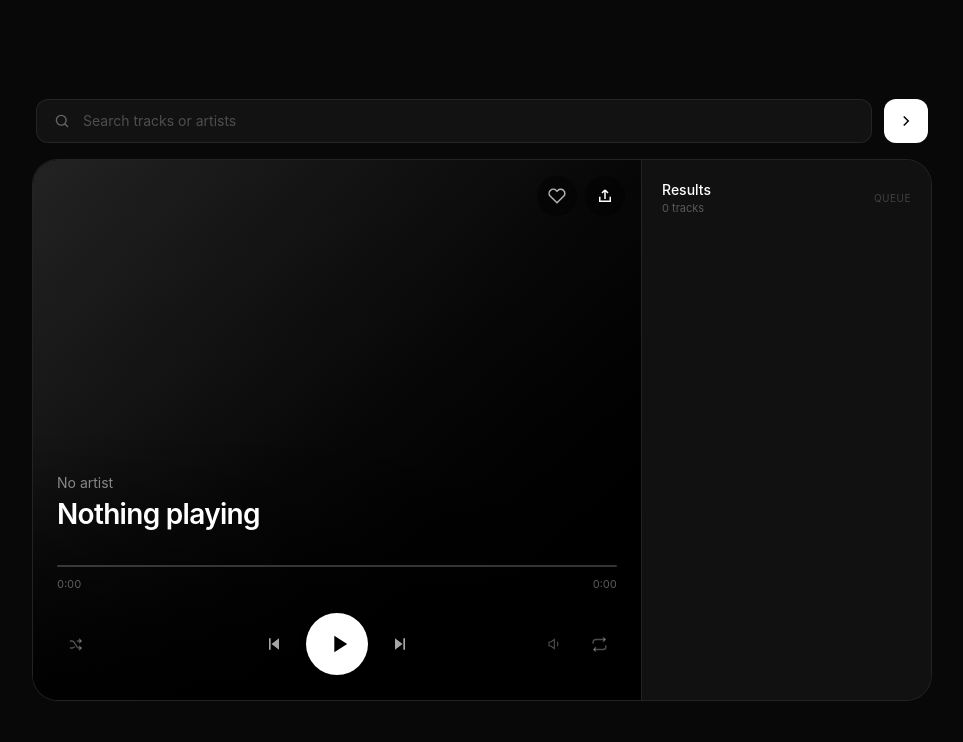
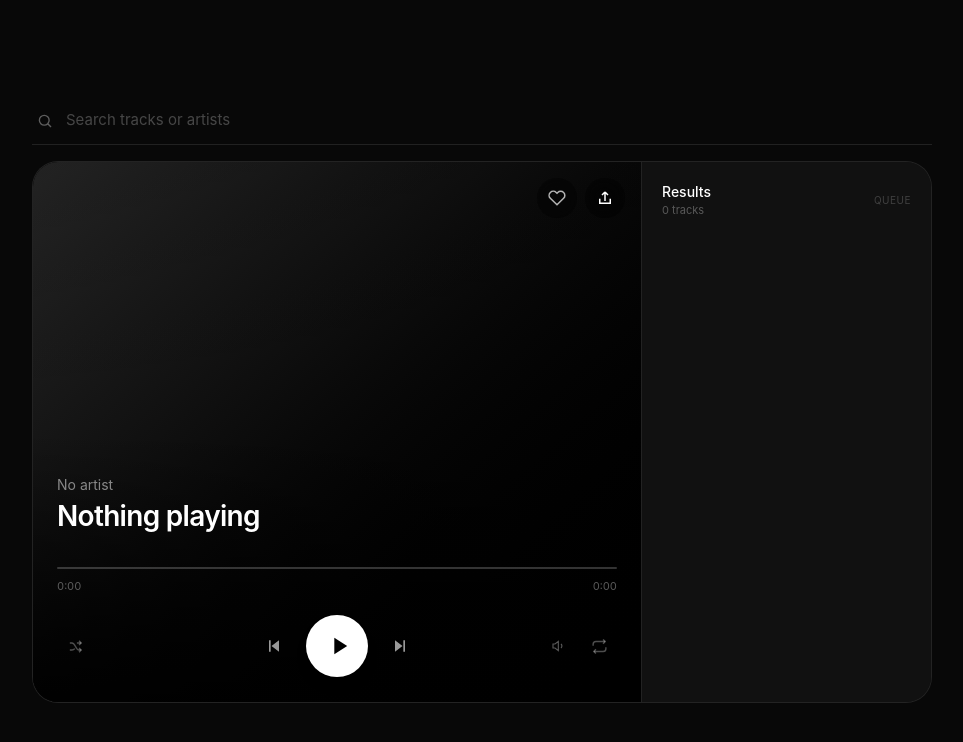
Before and after one commit to im-pira/micro-ui, a React (Vite) app: page /experiments/music-player in a window 1280 px wide. Shown: the top 742 px of the page, without its empty margins (158-1121 px from the left). Built offline with nearby package versions, Linux system fonts and the light colour scheme.

Commit message:
search input fix and player controls changes

```diff
--- a/src/experiments/music-player/MusicPlayer.tsx
+++ b/src/experiments/music-player/MusicPlayer.tsx
@@ -121,8 +121,8 @@ export default function MusicPlayer() {
             <div className="w-full max-w-[900px]">
 
                 {/* Search */}
-                <form onSubmit={searchSongs} className="mb-4 flex items-center gap-3 px-1">
-                    <div className="flex h-11 flex-1 items-center gap-3 rounded-xl border border-white/[0.08] bg-white/[0.045] px-4 transition-all duration-300 ease-out focus-within:border-white/15 focus-within:bg-white/[0.065]">
+                <form onSubmit={searchSongs} className="mb-4 flex items-center gap-2">
+                    <div className="flex h-12 flex-1 items-center gap-3 border-b border-white/10 px-1 transition-colors duration-300 focus-within:border-white/30">
                         <svg viewBox="0 0 24 24" className="size-[18px] shrink-0 fill-none stroke-white/35 stroke-[1.8]">
                             <circle cx="11" cy="11" r="6.5" />
                             <path d="m16 16 4 4" />
@@ -132,18 +132,11 @@ export default function MusicPlayer() {
                             value={query}
                             onChange={(e) => setQuery(e.target.value)}
                             placeholder="Search tracks or artists"
-                            className="min-w-0 flex-1 bg-transparent text-sm text-white outline-none placeholder:text-white/25"
+                            className="min-w-0 flex-1 bg-transparent text-[15px] text-white outline-none placeholder:text-white/25"
                         />
                     </div>
 
-                    <button
-                        type="submit"
-                        className="grid size-11 shrink-0 place-items-center rounded-xl bg-white text-black transition-all duration-300 ease-out hover:scale-[1.03] hover:bg-zinc-100 active:scale-95"
-                    >
-                        <svg viewBox="0 0 24 24" className="size-[18px] fill-none stroke-current stroke-2">
-                            <path d="m9 6 6 6-6 6" />
-                        </svg>
-                    </button>
+
                 </form>
 
                 {/* Console */}
@@ -155,7 +148,7 @@ export default function MusicPlayer() {
                             <img
                                 src={artwork}
                                 alt={currentSong?.trackName ?? ""}
-                                className="absolute inset-0 size-full object-cover transition-opacity duration-500 ease-out"
+                                className="absolute inset-0 size-full object-cover"
                             />
                         ) : (
                             <div className="absolute inset-0 bg-gradient-to-br from-neutral-800 to-black" />
@@ -168,11 +161,11 @@ export default function MusicPlayer() {
                             <button
                                 type="button"
                                 onClick={() => setLiked(!liked)}
-                                className="grid size-10 place-items-center rounded-full bg-black/35 text-white backdrop-blur-md transition-all duration-300 ease-out hover:bg-black/55 hover:scale-105 active:scale-95"
+                                className="grid size-10 place-items-center rounded-full bg-black/35 backdrop-blur-md transition-all duration-300 hover:bg-black/55 hover:scale-105 active:scale-95 focus:outline-none"
                             >
                                 <svg
                                     viewBox="0 0 24 24"
-                                    className={`size-[18px] stroke-2 transition-all duration-300 ${liked ? "fill-white stroke-white scale-110" : "fill-none stroke-white/70"}`}
+                                    className={`size-[18px] stroke-2 transition-all duration-300 ${liked ? "fill-white stroke-white" : "fill-none stroke-white/70"}`}
                                 >
                                     <path d="M20.8 4.6a5.5 5.5 0 0 0-7.8 0L12 5.7l-1.1-1.1a5.5 5.5 0 0 0-7.8 7.8L12 21l8.8-8.6a5.5 5.5 0 0 0 0-7.8Z" />
                                 </svg>
@@ -180,7 +173,7 @@ export default function MusicPlayer() {
 
                             <button
                                 type="button"
-                                className="grid size-10 place-items-center rounded-full bg-black/35 text-white backdrop-blur-md transition-all duration-300 ease-out hover:bg-black/55 hover:scale-105 active:scale-95"
+                                className="grid size-10 place-items-center rounded-full bg-black/35 backdrop-blur-md transition-all duration-300 hover:bg-black/55 hover:scale-105 active:scale-95 focus:outline-none"
                             >
                                 <svg viewBox="0 0 24 24" className="size-[18px] fill-none stroke-current stroke-2">
                                     <path d="M12 16V4m0 0L8 8m4-4 4 4" />
@@ -192,13 +185,17 @@ export default function MusicPlayer() {
                         {/* Bottom */}
                         <div className="absolute inset-x-0 bottom-0 p-6">
                             <div className="mb-5">
-                                <p className="mb-1 text-sm text-white/50">{currentSong?.artistName ?? "No artist"}</p>
+                                <p className="mb-1 text-sm text-white/50">
+                                    {currentSong?.artistName ?? "No artist"}
+                                </p>
 
                                 <h1 className="truncate text-[28px] font-semibold leading-tight tracking-tight">
                                     {currentSong?.trackName ?? "Nothing playing"}
                                 </h1>
 
-                                <p className="mt-1 truncate text-xs text-white/30">{currentSong?.collectionName}</p>
+                                <p className="mt-1 truncate text-xs text-white/30">
+                                    {currentSong?.collectionName}
+                                </p>
                             </div>
 
                             {/* Progress */}
@@ -208,7 +205,7 @@ export default function MusicPlayer() {
                                         className="relative h-full rounded-full bg-white transition-[width] duration-100 ease-linear"
                                         style={{ width: `${duration ? (currentTime / duration) * 100 : 0}%` }}
                                     >
-                                        <span className="absolute right-0 top-1/2 size-2.5 -translate-y-1/2 translate-x-1/2 scale-75 rounded-full bg-gradient-to-br from-white via-zinc-300 to-zinc-500 opacity-0 shadow-[inset_0_1px_1px_rgba(255,255,255,0.9),0_2px_6px_rgba(0,0,0,0.45)] transition-all duration-300 group-hover:scale-100 group-hover:opacity-100" />
+                                        <span className="absolute right-0 top-1/2 size-2 -translate-y-1/2 translate-x-1/2 scale-75 rounded-full bg-white opacity-0 transition-all duration-300 group-hover:scale-100 group-hover:opacity-100" />
                                     </div>
                                 </div>
                             </div>
@@ -219,14 +216,13 @@ export default function MusicPlayer() {
                             </div>
 
                             {/* Controls */}
-                            <div className="relative mt-5 flex h-16 items-center">
-                                {/* Left */}
-                                <div className="absolute left-0 flex items-center">
+                            <div className="relative mt-5 h-16">
+
+                                {/* Shuffle */}
                                 <button
                                     type="button"
                                     onClick={() => setShuffle(!shuffle)}
-                                        className={`grid size-9 place-items-center rounded-full transition-colors duration-300 ${shuffle ? "text-white" : "text-white/30 hover:text-white"
-                                            }`}
+                                    className={`absolute left-0 top-1/2 grid size-9 -translate-y-1/2 place-items-center transition-colors duration-300 focus:outline-none ${shuffle ? "text-white" : "text-white/30 hover:text-white"}`}
                                 >
                                     <svg viewBox="0 0 24 24" className="size-[17px] fill-none stroke-current stroke-2">
                                         <path d="M4 7h3c5 0 5 10 10 10h3" />
@@ -236,14 +232,13 @@ export default function MusicPlayer() {
                                         <path d="m17 4 3 3-3 3" />
                                     </svg>
                                 </button>
-                                </div>
 
-                                {/* Center transport - never moves */}
-                                <div className="absolute left-1/2 flex -translate-x-1/2 items-center gap-3">
+                                {/* Center transport */}
+                                <div className="absolute left-1/2 top-1/2 flex -translate-x-1/2 -translate-y-1/2 items-center gap-3">
                                     <button
                                         type="button"
                                         onClick={previousSong}
-                                        className="grid size-10 place-items-center rounded-full text-white/65 transition duration-300 hover:bg-white/10 hover:text-white active:scale-95"
+                                        className="grid size-10 place-items-center text-white/60 transition-all duration-300 hover:text-white active:scale-90 focus:outline-none"
                                     >
                                         <svg viewBox="0 0 24 24" className="size-5 fill-current">
                                             <path d="M6 5h2v14H6V5Zm3 7 9-7v14l-9-7Z" />
@@ -253,7 +248,7 @@ export default function MusicPlayer() {
                                     <button
                                         type="button"
                                         onClick={togglePlay}
-                                        className="grid size-[62px] place-items-center rounded-full bg-white text-black shadow-lg transition duration-300 hover:scale-105 active:scale-95"
+                                        className="grid size-[62px] place-items-center rounded-full bg-white text-black shadow-lg transition-all duration-300 hover:scale-105 active:scale-95 focus:outline-none"
                                     >
                                         {isPlaying ? (
                                             <svg viewBox="0 0 24 24" className="size-7 fill-current">
@@ -269,7 +264,7 @@ export default function MusicPlayer() {
                                     <button
                                         type="button"
                                         onClick={nextSong}
-                                        className="grid size-10 place-items-center rounded-full text-white/65 transition duration-300 hover:bg-white/10 hover:text-white active:scale-95"
+                                        className="grid size-10 place-items-center text-white/60 transition-all duration-300 hover:text-white active:scale-90 focus:outline-none"
                                     >
                                         <svg viewBox="0 0 24 24" className="size-5 fill-current">
                                             <path d="M16 5h2v14h-2V5ZM6 5l9 7-9 7V5Z" />
@@ -277,35 +272,26 @@ export default function MusicPlayer() {
                                     </button>
                                 </div>
 
-                                {/* Right controls - reserved area */}
-                                <div className="absolute right-0 flex min-w-[190px] items-center justify-end gap-2">
-                                    <div className="group relative flex items-center">
-                                        <button
-                                            type="button"
-                                            className="grid size-9 place-items-center text-white/30 transition-colors duration-300 hover:text-white"
-                                        >
-                                            <svg viewBox="0 0 24 24" className="size-4 fill-none stroke-current stroke-[1.7]">
-                                                <path d="M11 5 6 9H3v6h3l5 4V5Z" />
-                                                <path d="M15 9a4 4 0 0 1 0 6" />
-                                            </svg>
-                                        </button>
+                                {/* Right side */}
+                                <div className="absolute right-0 top-1/2 flex w-[190px] -translate-y-1/2 items-center justify-end gap-1">
 
-                                        {/* Opens to the RIGHT */}
-                                        <div className="pointer-events-none absolute left-9 z-20 translate-x-1 opacity-0 transition-all duration-300 ease-out group-hover:pointer-events-auto group-hover:translate-x-0 group-hover:opacity-100">
-                                            <div className="flex h-8 items-center gap-2 rounded-full border border-white/10 bg-black/55 px-2 backdrop-blur-md">
+                                    {/* Volume hover group */}
+                                    <div className="group flex items-center justify-end">
+                                        <div className="max-w-0 overflow-hidden opacity-0 transition-[max-width,opacity] duration-500 ease-out group-hover:max-w-[122px] group-hover:opacity-100">
+                                            <div className="mr-1.5 flex h-7 items-center gap-2 rounded-full border border-white/[0.08] bg-white/[0.07] px-2 backdrop-blur-lg">
                                                 <button
                                                     type="button"
                                                     onClick={() => setVolume(Math.max(0, volume - 0.1))}
-                                                    className="grid size-5 place-items-center text-sm text-white/35 transition hover:text-white focus:outline-none"
+                                                    className="text-sm leading-none text-white/35 transition hover:text-white focus:outline-none"
                                                 >
                                                     −
                                                 </button>
 
-                                                <div className="relative h-4 w-16">
-                                                    <div className="absolute inset-x-0 top-1/2 h-px -translate-y-1/2 rounded-full bg-white/15" />
+                                                <div className="relative h-4 w-14">
+                                                    <div className="absolute inset-x-0 top-1/2 h-px -translate-y-1/2 bg-white/20" />
 
                                                     <div
-                                                        className="absolute left-0 top-1/2 h-px -translate-y-1/2 rounded-full bg-white/70"
+                                                        className="absolute left-0 top-1/2 h-px -translate-y-1/2 bg-white/75 transition-[width] duration-150"
                                                         style={{ width: `${volume * 100}%` }}
                                                     />
 
@@ -316,26 +302,36 @@ export default function MusicPlayer() {
                                                         step="0.01"
                                                         value={volume}
                                                         onChange={(e) => setVolume(Number(e.target.value))}
-                                                        className="absolute inset-0 z-10 h-full w-full cursor-pointer appearance-none bg-transparent opacity-0"
+                                                        className="absolute inset-0 h-full w-full cursor-pointer opacity-0 outline-none"
                                                     />
                                                 </div>
 
                                                 <button
                                                     type="button"
                                                     onClick={() => setVolume(Math.min(1, volume + 0.1))}
-                                                    className="grid size-5 place-items-center text-sm text-white/35 transition hover:text-white focus:outline-none"
+                                                    className="text-sm leading-none text-white/35 transition hover:text-white focus:outline-none"
                                                 >
                                                     +
                                                 </button>
                                             </div>
                                         </div>
-                                    </div>
 
                                         <button
                                             type="button"
+                                            className="grid size-9 shrink-0 place-items-center text-white/35 transition-colors duration-300 hover:text-white focus:outline-none"
+                                        >
+                                            <svg viewBox="0 0 24 24" className="size-4 fill-none stroke-current stroke-[1.7]">
+                                                <path d="M11 5 6 9H3v6h3l5 4V5Z" />
+                                                <path d="M15 9a4 4 0 0 1 0 6" />
+                                            </svg>
+                                        </button>
+                                    </div>
+
+                                    {/* Repeat */}
+                                    <button
+                                        type="button"
                                         onClick={() => setRepeat(!repeat)}
-                                        className={`grid size-9 place-items-center rounded-full transition-colors duration-300 ${repeat ? "text-white" : "text-white/30 hover:text-white"
-                                            }`}
+                                        className={`grid size-9 shrink-0 place-items-center transition-colors duration-300 focus:outline-none ${repeat ? "text-white" : "text-white/30 hover:text-white"}`}
                                     >
                                         <svg viewBox="0 0 24 24" className="size-[17px] fill-none stroke-current stroke-2">
                                             <path d="M17 2l3 3-3 3" />
@@ -354,10 +350,14 @@ export default function MusicPlayer() {
                         <div className="flex items-center justify-between px-2 py-2">
                             <div>
                                 <p className="text-sm font-medium">Results</p>
-                                <p className="text-[11px] text-white/30">{songs.length} tracks</p>
+                                <p className="text-[11px] text-white/30">
+                                    {songs.length} tracks
+                                </p>
                             </div>
 
-                            <span className="text-[10px] uppercase tracking-wider text-white/20">Queue</span>
+                            <span className="text-[10px] uppercase tracking-wider text-white/20">
+                                Queue
+                            </span>
                         </div>
 
                         <div className="mt-1 space-y-1">
@@ -369,17 +369,23 @@ export default function MusicPlayer() {
                                         key={song.trackId}
                                         type="button"
                                         onClick={() => playSong(song)}
-                                        className={`flex w-full items-center gap-3 rounded-xl p-2 text-left transition-all duration-300 ease-out ${active ? "bg-white/[0.08]" : "hover:bg-white/[0.04]"}`}
+                                        className={`flex w-full items-center gap-3 rounded-xl p-2 text-left transition-all duration-300 focus:outline-none ${active ? "bg-white/[0.08]" : "hover:bg-white/[0.04]"
+                                            }`}
                                     >
                                         <img
                                             src={song.artworkUrl100}
                                             alt=""
-                                            className="size-10 shrink-0 rounded-lg object-cover transition-transform duration-300 ease-out hover:scale-105"
+                                            className="size-10 shrink-0 rounded-lg object-cover"
                                         />
 
                                         <div className="min-w-0 flex-1">
-                                            <p className="truncate text-sm font-medium">{song.trackName}</p>
-                                            <p className="truncate text-xs text-white/30">{song.artistName}</p>
+                                            <p className="truncate text-sm font-medium">
+                                                {song.trackName}
+                                            </p>
+
+                                            <p className="truncate text-xs text-white/30">
+                                                {song.artistName}
+                                            </p>
                                         </div>
 
                                         <span className="text-[10px] tabular-nums text-white/15">
```
Lines whose indentation alone changed are shown as unchanged.
